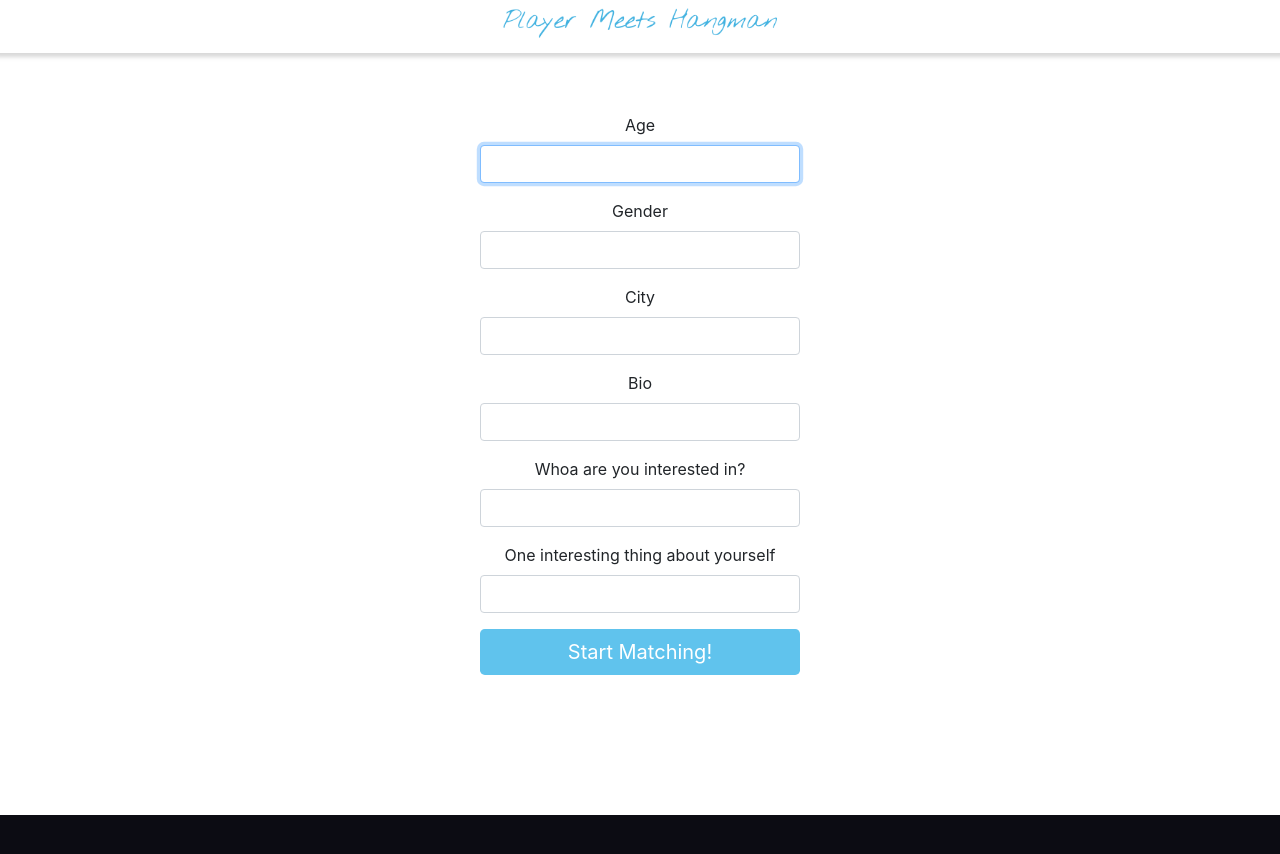
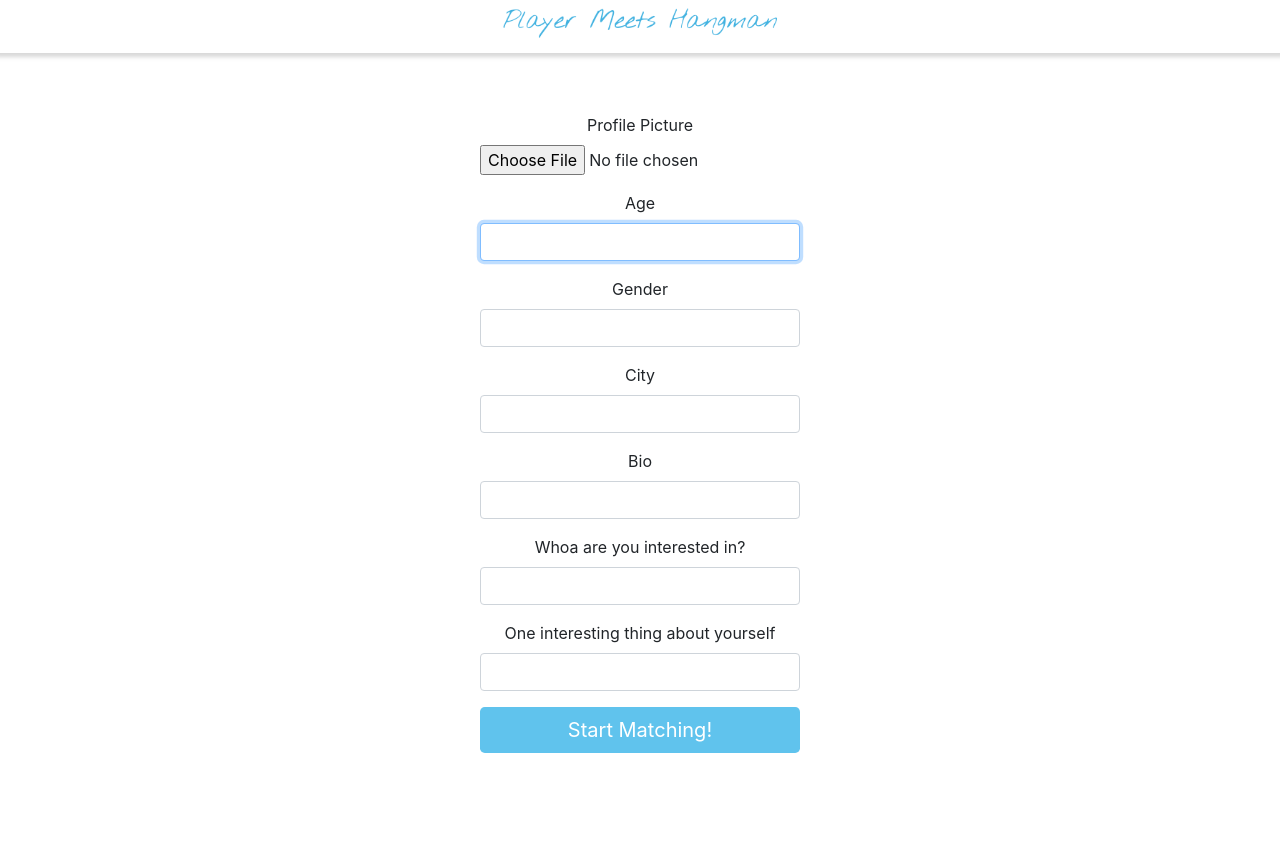
Before and after one commit to se0ngbin/player-meets-hangman, a React (Create React App) app in the folder client/: page /buildprofile in a window 1280 px wide. Shown: the top 854 px of the page. Before the commit the page ends 815 px from the top, so only its background shows below. Built offline with nearby package versions, Linux system fonts and the light colour scheme.

Commit message:
add upload profile pic button

```diff
--- a/client/src/pages/BuildProfile.jsx
+++ b/client/src/pages/BuildProfile.jsx
@@ -27,6 +27,11 @@ export default function BuildProfile() {
       </div>
       <div className="Login">
         <Form onSubmit={handleSubmit}>
+          <Form.Group size="lg" controlId="age">
+            <Form.Label>Profile Picture</Form.Label>
+            <input type="file" />
+          </Form.Group>
+
           <Form.Group size="lg" controlId="age">
             <Form.Label>Age</Form.Label>
             <Form.Control
```
